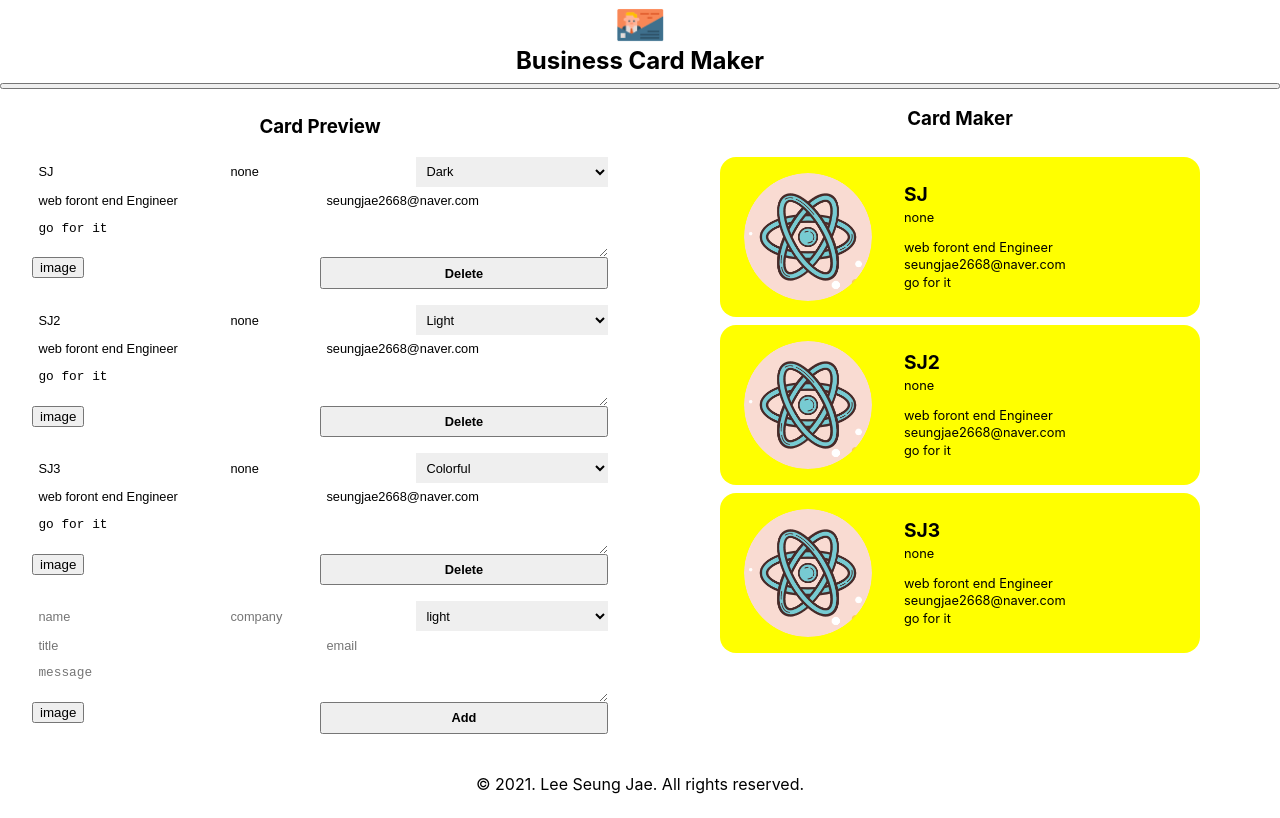
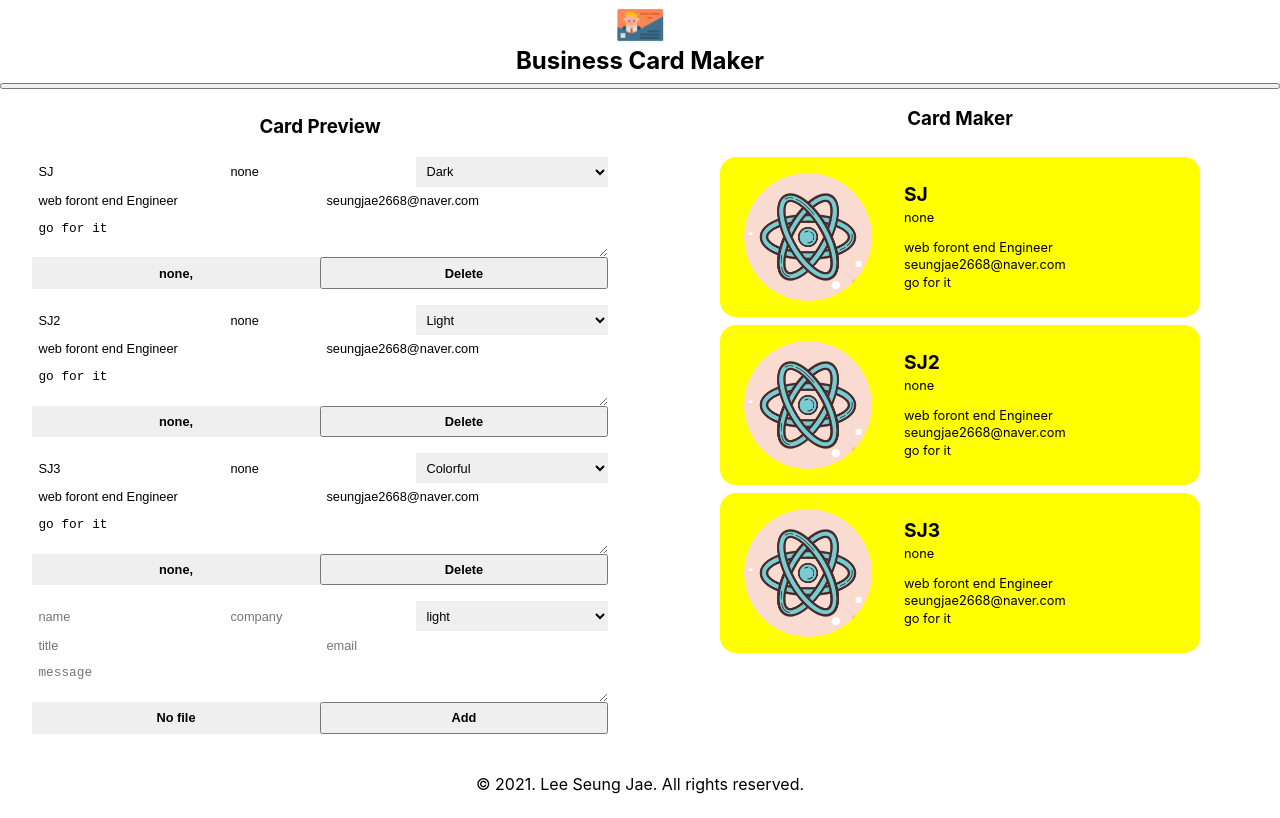
Before and after one commit to LeeSeungjae00/card_maker, a React (Create React App) app: page /maker in a window 1280 px wide. Built offline with nearby package versions, Linux system fonts and the light colour scheme; no server answers; sample sign-in values are in the browser's storage.

Commit message:
handle image uploading

```diff
--- a/src/App.jsx
+++ b/src/App.jsx
@@ -3,13 +3,13 @@
 import Login from './components/login/login';
 import Maker from './components/maker/maker';
 
-function App({authService}) {
+function App({FileInput ,authService}) {
   return (
     <div className={styles.app}>
       <BrowserRouter>
         <Routes>
           <Route exact path="/" element = {<Login authService={authService} />}></Route>
-          <Route path = "/maker" element = {<Maker authService={authService}></Maker>}></Route>
+          <Route path = "/maker" element = {<Maker FileInput ={FileInput} authService={authService}></Maker>}></Route>
         </Routes>
       </BrowserRouter>
 
--- a/src/components/card_add_form/card_add_form.jsx
+++ b/src/components/card_add_form/card_add_form.jsx
@@ -1,9 +1,8 @@
-import React, { useRef } from 'react'
+import React, { useRef , useState } from 'react'
 import Button from '../button/button';
-import ImageFileInput from '../image_file_input/image_file_input';
 import styles from './card_add_form.module.css'
 
-export default function CardAddForm({onAdd}) {
+export default function CardAddForm({FileInput ,onAdd}) {
     const formRef = useRef();
     const nameRef = useRef();
     const companyRef = useRef();
@@ -11,6 +10,15 @@
     const titleRef = useRef();
     const emailRef = useRef();
     const messageRef = useRef();
+    const [file, setFile] = useState({fileName : null, fileURL : null});
+
+    const onFileChange = file => {
+        setFile({
+            fileName : file.name,
+            fileURL : file.url
+        })
+    }
+
     const onSubmit = (event) => {
         event.preventDefault();
         const card = {
@@ -21,8 +29,11 @@
             title: titleRef.current.value || '',
             email: emailRef.current.value || '',
             message: messageRef.current.value || '',
+            fileName : file.fileName || '',
+            fileURL : file.fileURL || ''
         }
-        formRef.current.reset()
+        formRef.current.reset();
+        setFile({fileName : null, fileURL : null});
         onAdd(card);
     }
     return (
@@ -38,7 +49,7 @@
             <input ref={emailRef} className={styles.input} type="text" name="email" placeholder="email" />
             <textarea ref={messageRef} className={styles.textarea} name="message" placeholder="message"></textarea>
             <div className={styles.fileInput}>
-                <ImageFileInput></ImageFileInput>
+                <FileInput name={file.fileName} onFileChange = {onFileChange}></FileInput>
 
             </div>
             <Button name="Add" onClick={onSubmit}></Button>
--- a/src/components/card_edit_form/card_edit_form.jsx
+++ b/src/components/card_edit_form/card_edit_form.jsx
@@ -1,9 +1,9 @@
+import { updateEmail } from 'firebase/auth';
 import React from 'react'
 import Button from '../button/button';
-import ImageFileInput from '../image_file_input/image_file_input';
 import styles from './card_edit_form.module.css'
 
-export default function CardEditForm({ card , updateCard, deleteCard}) {
+export default function CardEditForm({ FileInput , card , updateCard, deleteCard}) {
     const { name, company, title, email, message, theme, fileName, fileURL } = card;
     const onChange = (event) => {
         if(event.currentTarget == null){
@@ -15,6 +15,15 @@
             [event.currentTarget.name] : event.currentTarget.value,
         })
     }
+
+    const onFileChange = file => {
+        updateCard({
+            ...card,
+            fileName : file.name,
+            fileURL : file.url,
+        })
+    }
+
     const onSubmit = (event) => {
         event.preventDefault();
         deleteCard(card);
@@ -32,7 +41,7 @@
             <input className={styles.input} type="text" name="email" value={email}  onChange = {onChange}/>
             <textarea className={styles.textarea} name="message" value={message} onChange = {onChange}></textarea>
             <div className={styles.fileInput}>
-                <ImageFileInput></ImageFileInput>
+                <FileInput name = {fileName} onFileChange={onFileChange}></FileInput>
 
             </div>
             <Button name="Delete" onClick={onSubmit}></Button>
--- a/src/components/editor/editor.jsx
+++ b/src/components/editor/editor.jsx
@@ -3,14 +3,14 @@
 import CardAddForm from '../card_add_form/card_add_form'
 import styles from './editor.module.css'
 
-export default function Editor({ cards , addCard , updateCard, deleteCard}) {
+export default function Editor({ FileInput, cards , addCard , updateCard, deleteCard}) {
     return (
         <section className={styles.editor}>
             <h1 className={styles.title}>Card Preview</h1>
             {Object.keys(cards).map(key =>
-                <CardEditForm key={key} card={cards[key]} updateCard = {updateCard} deleteCard = {deleteCard}></CardEditForm>)
+                <CardEditForm key={key} FileInput = {FileInput} card={cards[key]} updateCard = {updateCard} deleteCard = {deleteCard}></CardEditForm>)
             }
-            <CardAddForm onAdd={addCard}></CardAddForm>
+            <CardAddForm FileInput={FileInput} onAdd={addCard}></CardAddForm>
         </section>
     )
 }
--- a/src/components/image_file_input/image_file_input.jsx
+++ b/src/components/image_file_input/image_file_input.jsx
@@ -1,8 +1,26 @@
-import React from 'react'
+import React, { useRef } from 'react'
 import styles from './image_file_input.module.css'
 
-export default function ImageFileInput() {
+export default function ImageFileInput({imageUploader , name , onFileChange}) {
+    const inputRef = useRef();
+    const onButtonClick = (event) => {
+        event.preventDefault();
+        inputRef.current.click();
+    }
+
+    const onChange = async (event) => {
+        const uploaded = await imageUploader.upload(event.target.files[0]);
+        console.log(uploaded)
+        onFileChange({
+            name : uploaded.original_filename,
+            url : uploaded.url
+        })
+
+    }
     return (
-        <button>image</button>
+        <div className = {styles.container}>
+            <input ref = {inputRef} className = {styles.input} onChange = {onChange} type="file" accept="image/*" name = "file"/>
+            <button className = {styles.button} onClick = {onButtonClick}>{name || 'No file'}</button>
+        </div>
     )
 }
--- a/src/components/image_file_input/image_file_input.module.css
+++ b/src/components/image_file_input/image_file_input.module.css
@@ -0,0 +1,25 @@
+@value makerLightGrey form '../../common/color.css';
+
+.container{
+    width: 100%;
+    height: 100%;
+    display: flex;
+}
+
+.input{
+    display: none;
+}
+
+.button{
+    width: 100%;
+    background-color: makerLightGrey;
+    font-weight: bold;
+    cursor: pointer;
+    border : 0;
+    outline: 0;
+    font-size: 0.8rem;
+}
+
+button:hover{
+    opacity: 0.8;
+}
--- a/src/components/maker/maker.jsx
+++ b/src/components/maker/maker.jsx
@@ -6,7 +6,7 @@
 import Preview from '../preview/preview'
 import styles from './maker.module.css'
 
-export default function Maker({ authService }) {
+export default function Maker({ FileInput ,authService }) {
     const naviagate = useNavigate();
     const [cards, setCards] = useState({
         '1' : {
@@ -74,7 +74,7 @@
             <Header></Header>
             <button onClick={onLogout}></button>
             <div className={styles.container}>
-                <Editor cards= {cards} addCard = {createOrUpdateCard} updateCard = {createOrUpdateCard} deleteCard = {deleteCard}></Editor>
+                <Editor FileInput = {FileInput} cards= {cards} addCard = {createOrUpdateCard} updateCard = {createOrUpdateCard} deleteCard = {deleteCard}></Editor>
                 <Preview cards = {cards}></Preview>
             </div>
             <Footer></Footer>
--- a/src/index.js
+++ b/src/index.js
@@ -4,11 +4,16 @@
 import App from './App';
 import reportWebVitals from './reportWebVitals';
 import AuthService from './service/auth_service';
+import ImageUploader from './service/image_uploader';
+import ImageFileInput from './components/image_file_input/image_file_input';
 
 const authService = new AuthService();
+const imageUploader = new ImageUploader();
+const FileInput = props => (<ImageFileInput {...props} imageUploader = {imageUploader}></ImageFileInput>)
+
 ReactDOM.render(
   <React.StrictMode>
-    <App authService = {authService}/>
+    <App authService = {authService} FileInput = {FileInput}/>
   </React.StrictMode>,
   document.getElementById('root')
 );
--- /dev/null
+++ b/src/service/image_uploader.js
@@ -0,0 +1,17 @@
+class ImageUploader {
+    async upload(file) {
+        const data = new FormData();
+        data.append('file',file);
+        data.append('upload_preset', 'ygg6yvvm');
+        const result = await fetch(
+            "https://api.cloudinary.com/v1_1/dc41y7kan/image/upload",
+            {
+                method : 'POST',
+                body : data
+            }
+        )
+        return await result.json();
+    }
+}
+
+export default ImageUploader;
```
